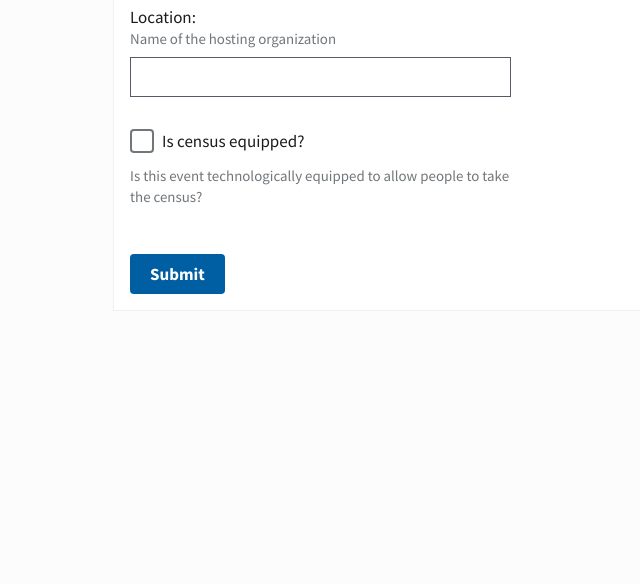
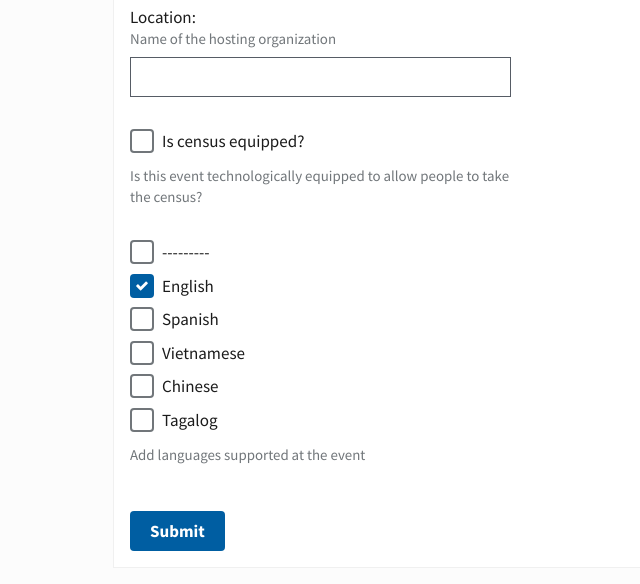
Before and after one commit to openoakland/dos-census-events, a Django app: page /submit/ in a window 1280 px wide. Shown: the part 1184-1768 px from the top of the page, without its empty margins (47-687 px from the left). Before the commit the page ends 1478 px from the top, so only its background shows below. Run offline with Django 3.2, Linux system fonts and the light colour scheme; some libraries are stand-ins or nearby versions.

Commit message:
Fix new event form
Missing required languages field.

```diff
--- a/census/templates/event.html
+++ b/census/templates/event.html
@@ -9,7 +9,7 @@
 <div class="grid-container">
   <section class='site-component-section section-card'>
     <div class='preview usa-prose site-prose '>
-
+      {{ form.errors }}
       <form action="/submit/" method="post" class="usa-form">
         <fieldset class="usa-fieldset">
           <legend class="usa-legend">New Event</legend>
@@ -70,6 +70,26 @@
                 <span class="usa-hint line-height-body-1 font-body-2xs">{{form.is_census_equipped.help_text}}</span>
             </div>
           </div>
+
+          <div class="checkbox-wrapper">
+            {% for value, text in form.languages.field.choices %}
+            <div class="usa-checkbox">
+                <input
+                  class="usa-checkbox__input"
+                  id="{{form.languages.id_for_label}}_{{ forloop.counter }}"
+                  type="checkbox"
+                  name="{{ form.languages.name }}"
+                  value="{{ value }}"
+                  {% if value in selected_languages %}
+                  checked="checked"
+                  {% endif %}
+                  >
+                  <label class="usa-checkbox__label" for="{{form.languages.id_for_label}}_{{ forloop.counter }}">{{ text }}</label>
+            </div>
+            {% endfor %}
+            <span class="usa-hint line-height-body-1 font-body-2xs">{{form.languages.help_text}}</span>
+          </div>
+
           </br>
           <input type="submit" value="Submit" class="usa-button">
         </fieldset>
--- a/census/views.py
+++ b/census/views.py
@@ -9,7 +9,7 @@ from django.views.generic.edit import DeleteView
 from django.views.generic import ListView
 from django.contrib.auth.mixins import LoginRequiredMixin
 
-from . import models
+from . import constants, models
 
 
 def export_events(request):
@@ -70,9 +70,15 @@ def add_event(request):
 
     # if a GET (or any other method) we'll create a blank form
     else:
-        form = EventForm()
+        form = EventForm(initial={'languages': [constants.Languages.ENGLISH]})
 
-    return render(request, 'event.html', {'form': form})
+    # Not sure if there is a better way to handle which options are selected
+    # for the MultiSelectField
+    selected_languages = [language.name for language in form['languages'].value()]
+    return render(request, 'event.html', {
+        'form': form,
+        'selected_languages': selected_languages,
+    })
 
 class UpdateEvent(LoginRequiredMixin, UpdateView):
     model = models.Event
```
